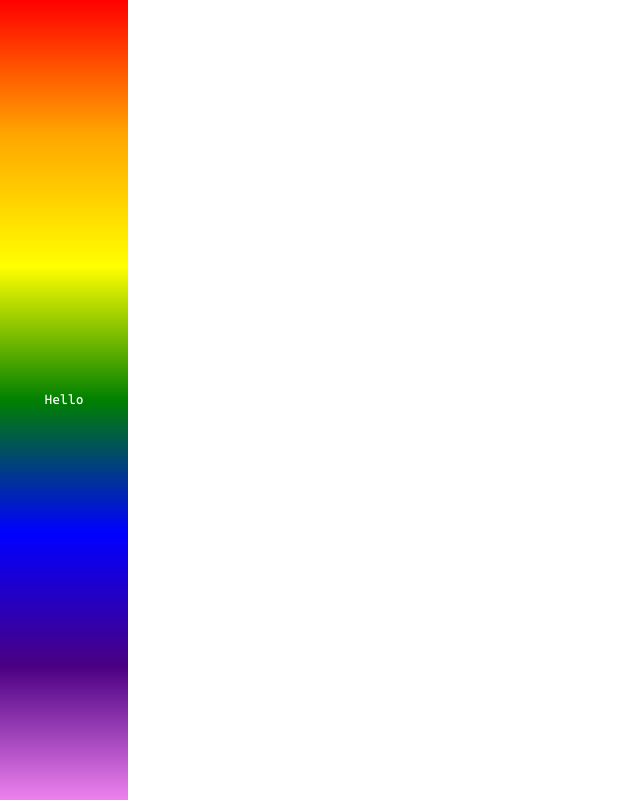
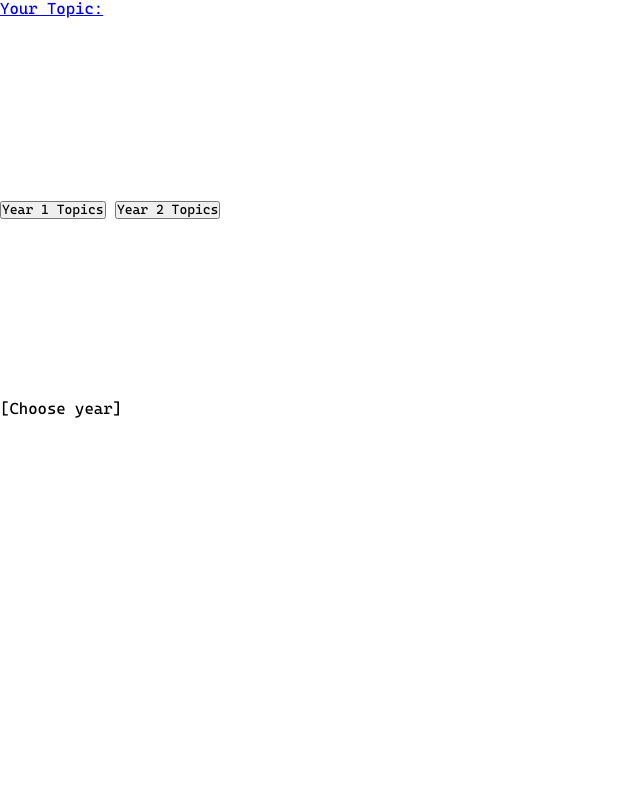
Before and after one commit to nocdn/random-revision, a plain HTML site: page subjects/placeholder.html in a window 1280 px wide. Shown: the whole page, without its empty margins (0-640 px from the left). Drawn offline with Linux system fonts and the light colour scheme.

Commit message:
started a generalised layout

```diff
--- a/assets/css/placeholder.scss
+++ b/assets/css/placeholder.scss
@@ -7,23 +7,15 @@
   font-family: "cascadia-regular";
 }
 
-button {
-  width: 8rem;
-  color: white;
-  outline: none;
-  border: none;
-  cursor: pointer;
-  background-color: blue;
-  height: calc(100vh - env(safe-area-inset-top) - env(safe-area-inset-bottom));
-  background: linear-gradient(
-    to bottom,
-    red,
-    orange,
-    yellow,
-    green,
-    blue,
-    indigo,
-    violet
-  );
-  background-size: cover;
+body {
+  // height fix for safari nav bar hidding content
+  height: 100vh;
+  height: -webkit-fill-available;
+
+  display: grid;
+  grid-template-rows: 1fr 1fr 2fr;
 }
+
+html {
+  height: -webkit-fill-available;
+}
--- a/subjects/placeholder.html
+++ b/subjects/placeholder.html
@@ -7,6 +7,13 @@
     <link rel="stylesheet" href="../assets/css/placeholder.css" />
   </head>
   <body>
-    <button>Hello</button>
+    <p><a href="../index.html">Your Topic:</a></p>
+    <div class="yearButtons">
+      <button class="year-1">Year 1 Topics</button>
+      <button class="year-2">Year 2 Topics</button>
+    </div>
+
+    <p class="topic">[Choose year]</p>
+    <script src="../assets/javascript/placeholder.js"></script>
   </body>
 </html>
```
Also changed, not shown: assets/css/placeholder.css, assets/javascript/placeholder.js (added), 1 other file.
